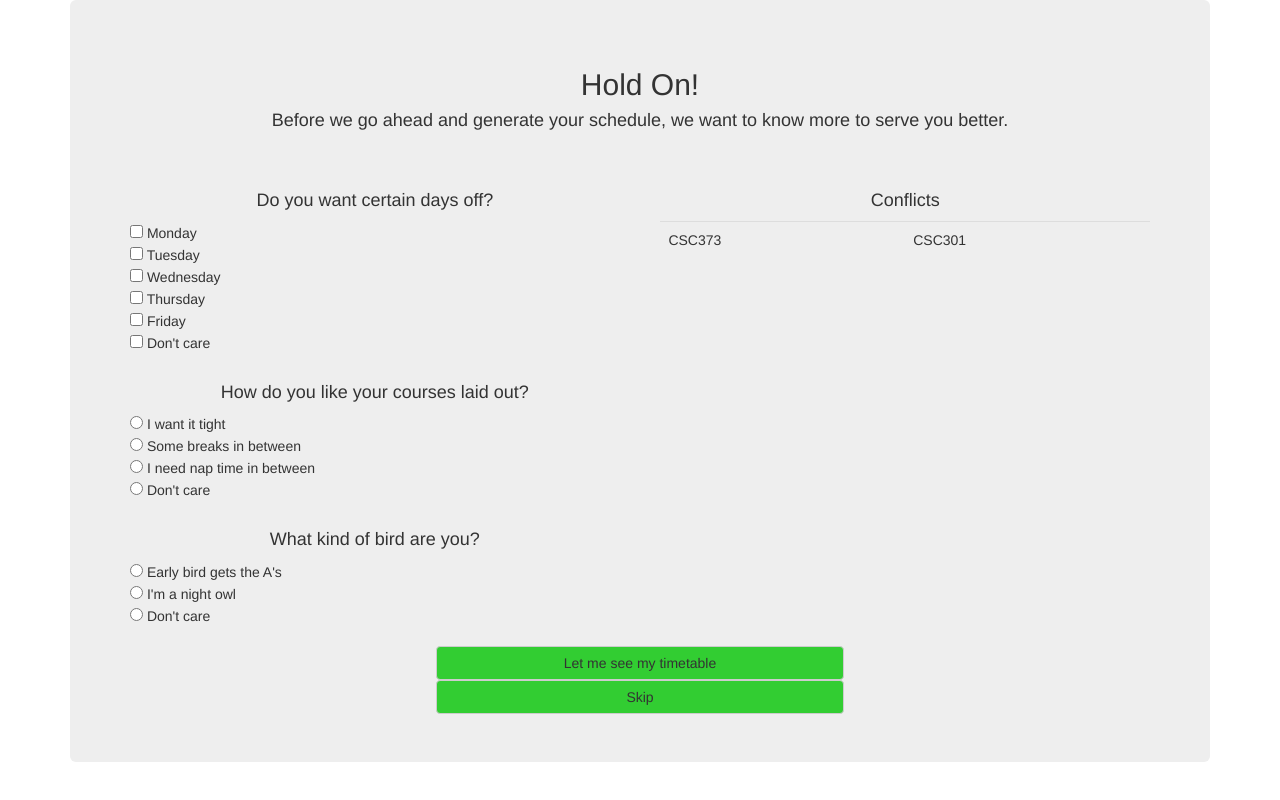
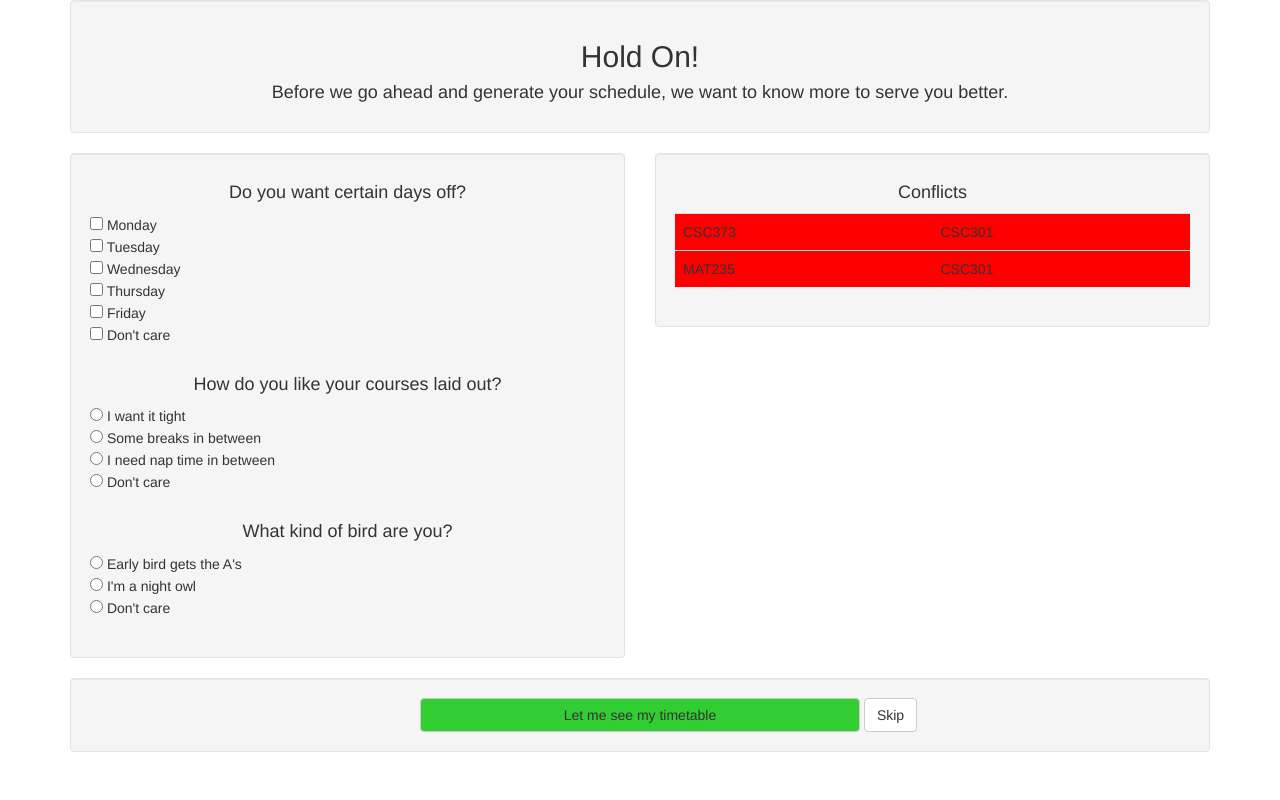
Before and after one commit to asugar13/Minerva, a website: page webApp/public/restrictions.html in a window 1280 px wide. Drawn offline with nearby package versions, Linux system fonts and the light colour scheme; files that its build step writes are made by us from their sources; files whose address does not match are found by name.

Commit message:
UI enhancements. Better layout containers.

```diff
--- a/webApp/assets/css/addCourses.css
+++ b/webApp/assets/css/addCourses.css
@@ -7,3 +7,7 @@
 .options {
   text-align: right;
 }
+
+h2 {
+  text-align: center;
+}
--- a/webApp/assets/css/restrictions.css
+++ b/webApp/assets/css/restrictions.css
@@ -1,4 +1,4 @@
-.btn {
+#submit {
   width: 40%;
   margin-left: 30%;
   background-color: #32CD32;
@@ -6,6 +6,7 @@
 
 table {
   width: 80%;
+  background-color: red;
 }
 
 td {
--- a/webApp/public/restrictions.html
+++ b/webApp/public/restrictions.html
@@ -23,16 +23,18 @@
 
 <body class="container">
 
-  <div class="jumbotron" id="main">
+
+    <div class="well">
       <h2>Hold On!</h2>
 
       <h4>Before we go ahead and generate your schedule, we want to know more to
         serve you better. </h4>
+    </div>
 
-    <br>
-    <br>
 
-    <div style="float: left; width: 48%;">
+  <div class="row">
+    <div class="col-sm-6">
+      <div class="well">
         <h4> Do you want certain days off? </h4>
           <input type="checkbox" name="days-off" value="Monday"> Monday <br>
           <input type="checkbox" name="days-off" value="Tuesday"> Tuesday <br>
@@ -52,24 +54,33 @@
           <input type="radio" name="bird" value="morning"> Early bird gets the A's <br>
           <input type="radio" name="bird" value="night"> I'm a night owl <br>
           <input type="radio" name="bird" value="none"> Don't care <br><br>
+
+      </div>
     </div>
 
-    <div style="float: right; width: 48%;">
+    <div class="col-sm-6">
+      <div class="well">
         <h4>Conflicts</h4>
         <table class="table" id="course-table">
           <tr>
             <td>CSC373</td>
             <td>CSC301</td>
           </tr>
+          <tr>
+            <td>MAT235</td>
+            <td>CSC301</td>
+          </tr>
         </table>
       </div>
+    </div>
+  </div>
 
-    <br>
+
+    <div class="well">
       <button type="button" class="btn btn-default" id="submit">Let me see my timetable</button>
       <button type="button" class="btn btn-default" id="skip">Skip</button>
+    </div>
 
-
-  </div>
 
 </body>
 
```
Also changed, not shown: webApp/public/addCourses.html (+4 -2 lines), webApp/public/result.html (+5 -3 lines). Lines whose indentation alone changed are shown as unchanged.
